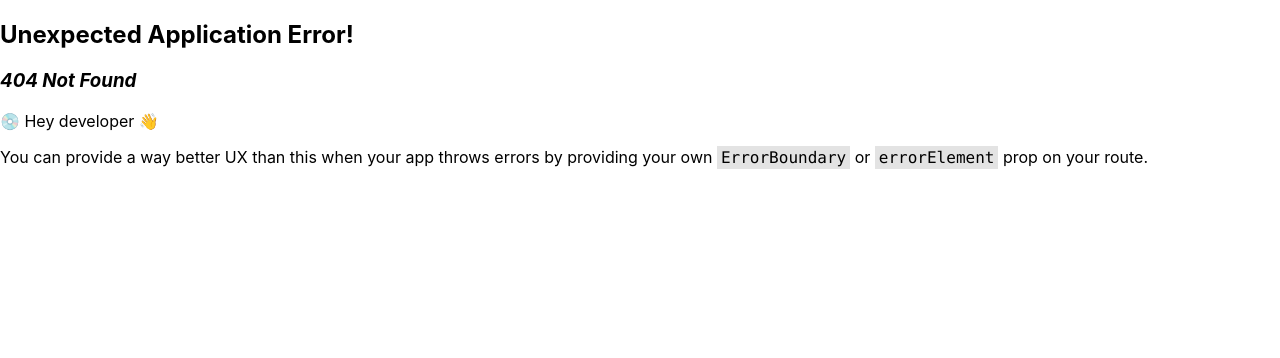
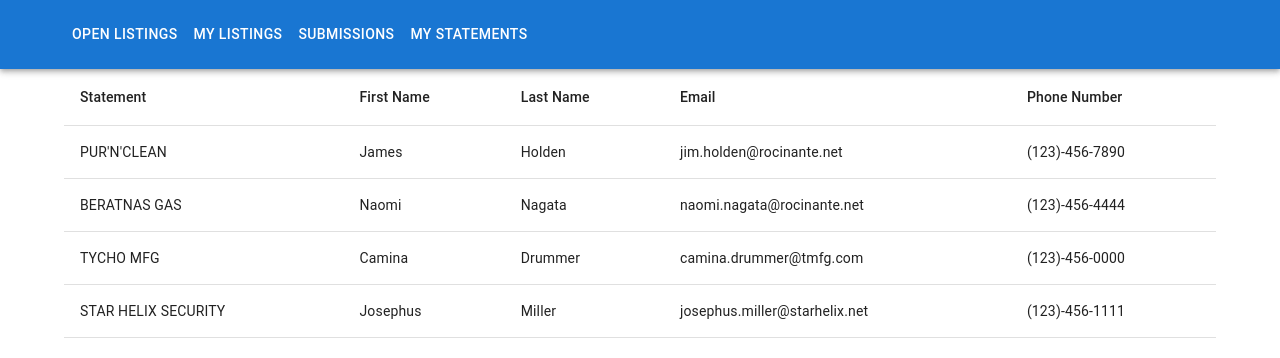
Before and after one commit to mieraf-aboye/TID-Screening, a React (Create React App) app: page /statements in a window 1280 px wide. Before the commit this address had no page. Shown: the top 358 px of the page. Built offline with nearby package versions, Linux system fonts and the light colour scheme.

Commit message:
[TID-4] New Statements Page

```diff
--- a/src/App.tsx
+++ b/src/App.tsx
@@ -9,6 +9,7 @@ import Listings from "./pages/Listings";
 import Listing from "./pages/Listing";
 import MyListings from "./pages/MyListings";
 import Submissions from "./pages/Submissions";
+import Statements from "./pages/Statements";
 import store from "./redux";
 
 const router = createBrowserRouter([
@@ -32,6 +33,10 @@ const router = createBrowserRouter([
         path: "submissions",
         element: <Submissions />
       },
+      {
+        path: "statements",
+        element: <Statements />
+      },
     ],
   },
 ]);
--- a/src/lib/api.ts
+++ b/src/lib/api.ts
@@ -2,7 +2,7 @@ import { v4 as uuidv4 } from "uuid";
 
 import listingsData from "../data/listings.json";
 import statementData from "../data/statements.json";
-import { Listing, Submission } from "./applicationTypes";
+import { Listing, Statement, Submission } from "./applicationTypes";
 
 /*\
 |* !!IMPORTANT!!
@@ -42,11 +42,11 @@ let statementsApiState = statementData;
 
 export const loadStatements = () => {
   return Promise.resolve(
-    statementsApiState as APIResponse<unknown>,
+    statementsApiState as APIResponse<Statement>,
   );
 };
 
-export const updateStatement = (updatedStatement: unknown) => {
+export const updateStatement = (updatedStatement: Statement) => {
   if (typeof updatedStatement !== "object" || !updatedStatement) {
     return Promise.reject("Invalid statement received");
   }
--- a/src/pages/Home.tsx
+++ b/src/pages/Home.tsx
@@ -43,6 +43,13 @@ export default function Home() {
             >
               Submissions
             </Button>
+            <Button
+              component={Link}
+              to={"/statements"}
+              sx={{ my: 2, color: 'white', display: 'block' }}
+            >
+              My Statements
+            </Button>
           </Box>
         </Container>
       </AppBar>
--- /dev/null
+++ b/src/pages/Statements.tsx
@@ -0,0 +1,46 @@
+import React, { useEffect } from 'react';
+import { useDispatch, useSelector } from 'react-redux';
+import { Container, Table, TableBody, TableCell, TableHead, TableRow } from '@mui/material';
+import { fetchStatements, selectStatements, selectLoading } from '../redux/statements';
+import type { AppDispatch } from "../redux";
+
+export default function Statements() {
+  const dispatch = useDispatch<AppDispatch>();
+  const statements = useSelector(selectStatements);
+  const loading = useSelector(selectLoading);
+
+  useEffect(() => {
+    dispatch(fetchStatements());
+  }, [dispatch]);
+
+  if (loading) {
+    return <div>Loading...</div>;
+  }
+
+  return (
+    <Container>
+      <Table>
+        <TableHead>
+          <TableRow>
+            <TableCell>Statement</TableCell>
+            <TableCell>First Name</TableCell>
+            <TableCell>Last Name</TableCell>
+            <TableCell>Email</TableCell>
+            <TableCell>Phone Number</TableCell>
+          </TableRow>
+        </TableHead>
+        <TableBody>
+          {statements.map((statement) => (
+            <TableRow key={statement.id}>
+              <TableCell>{statement.name}</TableCell>
+              <TableCell>{statement.contactInformation.firstName}</TableCell>
+              <TableCell>{statement.contactInformation.lastName}</TableCell>
+              <TableCell>{statement.contactInformation.email}</TableCell>
+              <TableCell>{statement.contactInformation.phoneNumber}</TableCell>
+            </TableRow>
+          ))}
+        </TableBody>
+      </Table>
+    </Container>
+  );
+}
--- a/src/redux/index.ts
+++ b/src/redux/index.ts
@@ -3,12 +3,14 @@ import { configureStore } from "@reduxjs/toolkit";
 import userSlice from "./user";
 import listingsSlice from "./listings";
 import submissionsSlice from "./submissions";
+import statementsSlice from "./statements";
 
 const store = configureStore({
   reducer: {
     user: userSlice.reducer,
     listings: listingsSlice.reducer,
     submissions: submissionsSlice.reducer,
+    statements: statementsSlice.reducer,
   },
 });
 
--- /dev/null
+++ b/src/redux/statements.ts
@@ -0,0 +1,49 @@
+// slices/statementsSlice.ts
+import { createSlice, createAsyncThunk } from '@reduxjs/toolkit';
+import { loadStatements } from '../lib/api';
+import { RootState } from '.';
+
+export type Statement = {
+  id: string;
+  name: string;
+  contactInformation: Record<string, any>;
+};
+
+type StatementsState = {
+  statements: Statement[];
+  loading: boolean;
+};
+
+const initialState: StatementsState = {
+  statements: [],
+  loading: false,
+};
+
+export const fetchStatements = createAsyncThunk('statements/fetchStatements', async () => {
+  const response = await loadStatements();
+  return response.data;
+});
+
+const statementsSlice = createSlice({
+  name: 'statements',
+  initialState,
+  reducers: {},
+  extraReducers: (builder) => {
+    builder
+      .addCase(fetchStatements.pending, (state) => {
+        state.loading = true;
+      })
+      .addCase(fetchStatements.fulfilled, (state, action) => {
+        state.statements = action.payload;
+        state.loading = false;
+      })
+      .addCase(fetchStatements.rejected, (state) => {
+        state.loading = false;
+      });
+  },
+});
+
+export const selectStatements = (state: RootState) => state.statements.statements;
+export const selectLoading = (state: RootState) => state.statements.loading;
+
+export default statementsSlice;
```
Also changed, not shown: src/lib/applicationTypes.ts (+11 -0 lines).
